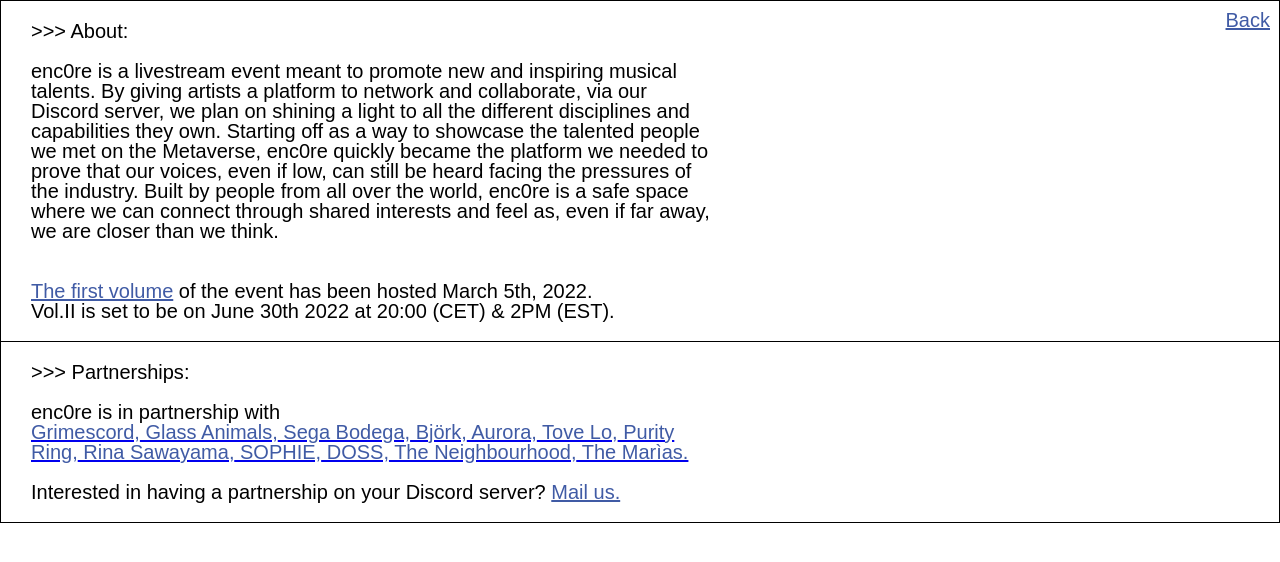
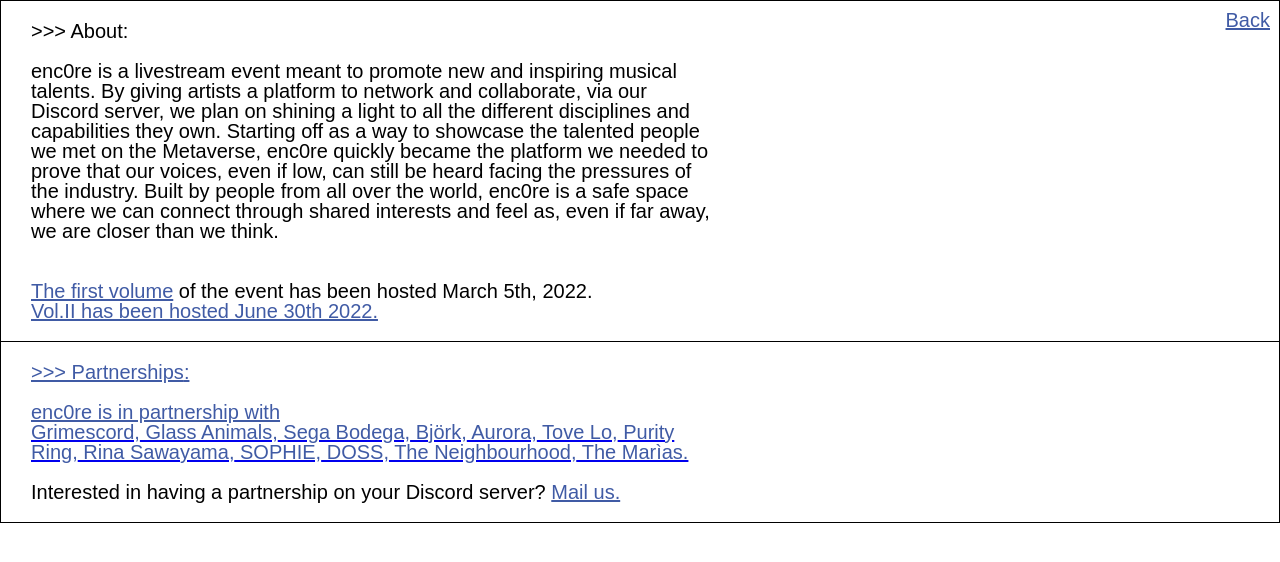
Before and after one commit to artnamelive/enc0re, a plain HTML site: page about.html in a window 1280 px wide. Drawn offline with nearby package versions, Linux system fonts and the light colour scheme; a script that the page names is missing; a web font is replaced by a local one.

Commit message:
Update about.html

```diff
--- a/about.html
+++ b/about.html
@@ -35,7 +35,8 @@
             industry. Built by people from all over the world, enc0re is a safe space where we can connect through
             shared interests and feel as, even if far away, we are closer than we think.<br /><br />‍<br />‍<a
                 href="https://youtu.be/76VddJULnb8" target="_blank" class="link">The first volume</a> of the event has
-            been hosted March 5th, 2022. <br />Vol.II is set to be on June 30th 2022 at 20:00 (CET) &amp; 2PM (EST).</p>
+            been hosted March 5th, 2022. <br /><a
+                href="https://youtu.be/76VddJULnb8" target="_blank" class="link">Vol.II has been hosted June 30th 2022.</p>
     </div>
     <div class="div-block-3 partnerships">
         <p class="paragraph">&gt;&gt;&gt; Partnerships<strong class="bold-text">:<br /><br /></strong>enc0re is in
```
